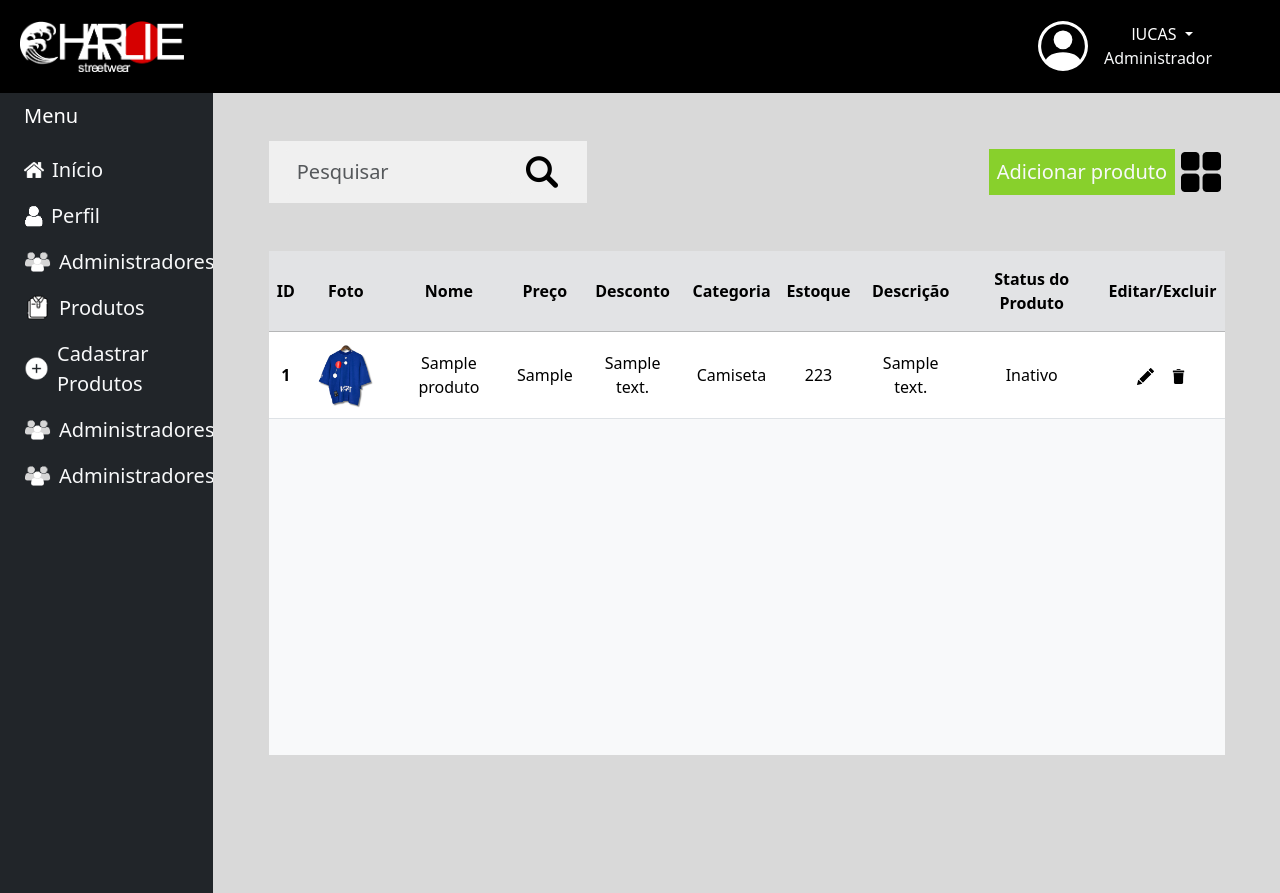
After one commit to CRUD-Tokyo-Streetwear/commercialWebStore, a PHP site: page /listarProdutos.php in a window 1280 px wide. The commit adds this page. Run offline with PHP 8.4, Linux system fonts and the light colour scheme; a user stored in the database is signed in; data comes from the database, SQL or seed files in the repository; tables that the repository leaves empty or names only in its code hold one stand-in row (values such as "Sample post"); some libraries are stand-ins or nearby versions.

Commit message:
Listar produtos feito, front e back

```diff
--- a/index.php
+++ b/index.php
@@ -45,7 +45,7 @@ $u = new Usuario("charlie", "localhost", "root", ""); //instanciando classe
         </div>
           <p class="text-light text-center fs-5">Logar no sistema</p>
         <div>
-          <form action="" method="POST">
+          <form method="POST">
             <div class="mb-4">
               <input type="text" name="email" placeholder="Email" class="form-control" value="<?php
             if(isset($_POST['email'])) {echo $_POST['email'];}?>">
--- /dev/null
+++ b/listarProdutos.php
@@ -0,0 +1,202 @@
+<?php
+session_start();
+
+if (!isset($_SESSION['ADM_ID'])) {
+    header("location: index.php");
+    exit;
+}
+
+require_once('sistema/usuario.php');
+require_once('sistema/produto.php');
+$u = new Usuario("charlie", "localhost", "root", "");
+$p = new Produto("charlie", "localhost", "root", "");
+?>
+
+<!DOCTYPE html>
+<html lang="pt-BR">
+
+<head>
+    <meta charset="UTF-8">
+    <meta name="viewport" content="width=device-width, initial-scale=1.0">
+    <title>Charlie StreetWear</title>
+    <link rel="icon" href="images\Charlie.png">
+    <script src="https://kit.fontawesome.com/yourcode.js" crossorigin="anonymous"></script>
+    <link href="https://cdn.jsdelivr.net/npm/bootstrap@5.3.2/dist/css/bootstrap.min.css" rel="stylesheet" integrity="sha384-T3c6CoIi6uLrA9TneNEoa7RxnatzjcDSCmG1MXxSR1GAsXEV/Dwwykc2MPK8M2HN" crossorigin="anonymous">
+    <link rel="stylesheet" href="style.css">
+</head>
+
+<body class="bg-light overflow-y-hidden">
+
+    <!--Barra de navegação-->
+    <nav class="navbar" style="background-color: black;">
+        <div class="container-fluid text-light">
+            <a href="pagInicio.php" class="navbar-brand ">
+                <img src="images\logoCharlie.png" alt="logo Charlie" class="p-2" width="180">
+            </a>
+            <div class="d-flex justify-content-end me-5">
+                <div class="d-flex">
+                    <svg xmlns="http://www.w3.org/2000/svg" class="" fill="white" viewBox="0 0 16 16" style="cursor: pointer;" width="50">
+                        <path d="M11 6a3 3 0 1 1-6 0 3 3 0 0 1 6 0z" />
+                        <path fill-rule="evenodd" d="M0 8a8 8 0 1 1 16 0A8 8 0 0 1 0 8zm8-7a7 7 0 0 0-5.468 11.37C3.242 11.226 4.805 10 8 10s4.757 1.225 5.468 2.37A7 7 0 0 0 8 1z" />
+                    </svg>
+                    <div class="ms-3 d-flex flex-column justify-content-center align-items-center">
+                        <div class="d-flex flex-row align-items-center">
+                            <div class="dropdown">
+                                <a href="#" class="d-flex align-items-center text-white text-decoration-none dropdown-toggle" data-bs-toggle="dropdown" aria-expanded="false">
+                                    <p class="m-0 pe-1">
+                                        <?php
+                                        echo $u->mostrarNomeAdmin();
+                                        ?>
+                                    </p>
+                                </a>
+                                <ul class="dropdown-menu dropdown-menu-dark text-small shadow">
+                                    <li><a class="dropdown-item" href="perfil.php">Configuração</a></li>
+                                    <li>
+                                        <hr class="dropdown-divider">
+                                    </li>
+                                    <li><a class="dropdown-item" name="sair" href="sistema/sair.php">Sair</a></li>
+                                </ul>
+                            </div>
+                        </div>
+                        <p class="m-0 pe-2">Administrador</p>
+                    </div>
+                </div>
+            </div>
+        </div>
+    </nav>
+
+    <!--Menu lateral-->
+    <div class="container-fluid">
+        <div class="row flex-nowrap">
+            <div class="col-auto col-md-3 col-xl-2 px-sm-2 px-0 min-vh-100 bg-dark">
+                <div class="d-flex flex-column align-items-center align-items-sm-start px-3 pt-2 text-white">
+                    <span class="fs-5 pb-3 mb-md-0 d-none d-sm-inline">
+                        Menu
+                    </span>
+                    <ul class="nav nav-pills flex-column mb-sm-auto mb-0 align-items-center align-items-sm-start fs-5" id="menu">
+                        <li class="nav-item">
+                            <a href="pagInicio.php" class="d-flex align-items-center nav-link px-0 text-light">
+                                <img src="images\homeIcon.png" alt="Icone de Início" style="width: 20px;"><span class="ms-2 d-none d-sm-inline">Início</span>
+                            </a>
+                        </li>
+                        <li>
+                            <a href="perfil.php" class="d-flex align-items-center nav-link px-0 text-light">
+                                <img src="images\userIcon.png" alt="Icone de Administradores" style="width: 19px;"><span class="ms-2 d-none d-sm-inline">Perfil</span>
+                            </a>
+                        </li>
+                        <li>
+                            <a href="#" class="d-flex align-items-center nav-link px-0 text-light">
+                                <img src="images\groupUserIcon.png" alt="Icone de Administradores" style="width: 27px;"><span class="ms-2 d-none d-sm-inline">Administradores</span>
+                            </a>
+                        </li>
+                        <li>
+                            <a href="listarProdutos.php" class="d-flex align-items-center nav-link px-0 text-light">
+                                <img src="images\shirtIcon.png" alt="Icone de Administradores" style="width: 27px;"><span class="ms-2 d-none d-sm-inline">Produtos</span>
+                            </a>
+                        </li>
+                        <li>
+                            <a href="#" class="d-flex align-items-center nav-link px-0 text-light">
+                                <img src="images\addIcon.png" alt="Icone de Administradores" style="width: 25px;filter:invert(1);"><span class="ms-2 d-none d-sm-inline">Cadastrar Produtos</span>
+                            </a>
+                        </li>
+                        <li>
+                            <a href="#" class="d-flex align-items-center nav-link px-0 text-light">
+                                <img src="images\groupUserIcon.png" alt="Icone de Administradores" style="width: 27px;"><span class="ms-2 d-none d-sm-inline">Administradores</span>
+                            </a>
+                        </li>
+                        <li>
+                            <a href="#" class="d-flex align-items-center nav-link px-0 text-light">
+                                <img src="images\groupUserIcon.png" alt="Icone de Administradores" style="width: 27px;"><span class="ms-2 d-none d-sm-inline">Administradores</span>
+                            </a>
+                        </li>
+                    </ul>
+                </div>
+            </div>
+
+            <!--Orienta na vertical a tela central, barra de pesquisa, add produto-->
+            <div class="col flex-wrap d-flex justify-content-start align-items-center flex-column" style="background-color: #d9d9d9;">
+
+                <!--Barra de pesquisa, add produto e exibir em icone grande produtos-->
+                <div class="col col-11 mt-5 mb-5 d-flex justify-content-between">
+                    <form class="d-flex justify-content-between col col-md-4 py-2 px-3" style="background-color: #f0f0f0;">
+                        <input class="form-control border border-0 fs-5" type="search" placeholder="Pesquisar" aria-label="Search" style="background-color: #f0f0f0;">
+                        <button class="btn" type="submit"><img src="images\loupeIcon.png" alt="Icone de lupa da barra de pesquisa" style="width:32px;"></button>
+                    </form>
+
+                    <div class="col col-xl-3 d-flex justify-content-around align-items-center">
+                        <a href="cadastroProduto.php" class="nav-link text-light">
+                            <div class="d-flex align-items-center fs-5 p-2" style="background-color: #88d02c;">
+                                Adicionar produto
+                            </div>
+                        </a>
+
+                        <div>
+                            <img src="images\squaresWindowIcon.png" alt="Janela de quadrados para expandir os produtos" style="width:40px;">
+                        </div>
+                    </div>
+                </div>
+
+                <!--Tela central-->
+                <div class="col col-11 bg-light overflow-y-scroll" style="height: 63%;">
+
+                    <table class="table table-hover text-center">
+
+                        <thead class="align-middle">
+                            <tr class="table-secondary">
+                                <th class="py-3" scope="col">ID</th>
+                                <th class="py-3" scope="col">Foto</th>
+                                <th class="py-3" scope="col">Nome</th>
+                                <th class="py-3" scope="col">Preço</th>
+                                <th class="py-3" scope="col">Desconto</th>
+                                <th class="py-3" scope="col">Categoria</th>
+                                <th class="py-3" scope="col">Estoque</th>
+                                <th class="py-3" scope="col">Descrição</th>
+                                <th class="py-3" scope="col">Status do Produto</th>
+                                <th class="py-3" scope="col">Editar/Excluir</th>
+                            </tr>
+                        </thead>
+
+                        <tbody class="align-middle">
+
+                            <?php
+                            $result = $p->listar_produtos();
+
+                            while($product_data = $result->fetch()){
+                                $product_data['PRODUTO_ATIVO'] = $product_data['PRODUTO_ATIVO'] == 1? 'Ativo' : 'Inativo';
+                                echo '<tr>';
+                                echo '<th scope="row">' . $product_data['PRODUTO_ID'] . "</th>";
+                                echo '<td><img src="imagemProduto\camisa.jpg" alt="Imagem do produto" class="rounded-4" style="width: 70px;"></td>'; //Trocar para a variavel equivalente a imagem
+                                echo '<td>' . $product_data['PRODUTO_NOME'] . '</td>';
+                                echo '<td>' . $product_data['PRODUTO_PRECO'] . '</td>';
+                                echo '<td>' . $product_data['PRODUTO_DESCONTO'] . '</td>';
+                                echo '<td>Camiseta</td>'; // Trocar para a variavel equivalente a categoria do produto
+                                echo '<td>223</td>'; //Trocar para a variavel equivalente a estoque
+                                echo '<td>' . $product_data['PRODUTO_DESC'] . '</td>';
+                                echo '<td>' . $product_data['PRODUTO_ATIVO'] . '</td>';
+                                echo '<td>' .
+                                    '<a class="text-decoration-none pe-2" href="#">' .
+                                    '<img src="images\pencilIcon.png" alt="Icone de lápis para edição" style="width: 17px;">' .
+                                    '</a>' .
+                                    '<a class="text-decoration-none ps-2" href="#">' .
+                                    '<img src="images\trashCanIcon.png" alt="Icone de lixeira para exclusão" style="width: 17px;">' .
+                                    '</a>' .
+                                    '</td>';
+                                echo '</tr>';
+                            }
+
+                            ?>
+                        </tbody>
+                    </table>
+
+                </div>
+
+
+
+
+            </div>
+        </div> <!--Fecha a div do menu lateral-->
+
+        <script src="https://cdn.jsdelivr.net/npm/bootstrap@5.3.2/dist/js/bootstrap.bundle.min.js" integrity="sha384-C6RzsynM9kWDrMNeT87bh95OGNyZPhcTNXj1NW7RuBCsyN/o0jlpcV8Qyq46cDfL" crossorigin="anonymous"></script>
+</body>
+
+</html>
--- a/perfil.php
+++ b/perfil.php
@@ -48,7 +48,7 @@ require_once('sistema/usuario.php');
   <!--Barra de navegação-->
   <nav class="navbar" style="background-color: black;">
     <div class="container-fluid text-light">
-      <a class="navbar-brand ">
+      <a href="pagInicio.php" class="navbar-brand ">
         <img src="images\logoCharlie.png" alt="logo Charlie" class="p-2" width="180">
       </a>
       <div class="d-flex justify-content-end me-5">
--- /dev/null
+++ b/sistema/produto.php
@@ -0,0 +1,36 @@
+<?php
+
+class Produto{ //Cria o objeto produto
+
+    private $pdo; //variavel declarada do lado de fora pois sera utilizada em varios metodos
+
+    public function __construct($nome, $host, $usuario, $senha){
+        try {
+            $this->pdo = new PDO("mysql:dbname=".$nome.";host=".$host, $usuario, $senha); //conexao com banco de dados
+
+        } catch (PDOException $e) {
+            echo "ERRO NO BANCO DE DADOS ". $e->getMessage(); //caso tenha algum erro ao se conectar aparece aqui
+        }
+    }
+
+    public function listar_produtos() {
+
+        $sql = $this->pdo->prepare("SELECT PRODUTO_ID, PRODUTO_NOME, PRODUTO_DESC, PRODUTO_PRECO, PRODUTO_DESCONTO, CATEGORIA_ID, PRODUTO_ATIVO
+        FROM PRODUTO");
+        $sql->execute();
+
+        if($sql->rowCount() > 0 ){
+
+            return $sql;
+
+        }else{
+            echo"Nenhum produto encontrado!";
+        }
+
+    }
+
+
+
+ }
+
+?>
--- a/style.css
+++ /dev/null
@@ -1,3 +0,0 @@
-input{
-    background-color: aqua;
-}
```
Also changed, not shown: administradores.php (deleted, +0 -138 lines), conexao.php (+9 -0 lines), pagInicio.php (+5 -5 lines), imagemProduto/calca.jpg (added), imagemProduto/camisa.jpg (added), imagemProduto/camisaDeBoiola.jpg (added), images/loupeIcon.png (added), images/pencilIcon.png (added), images/squaresWindowIcon.png (added), images/trashCanIcon.png (added).
